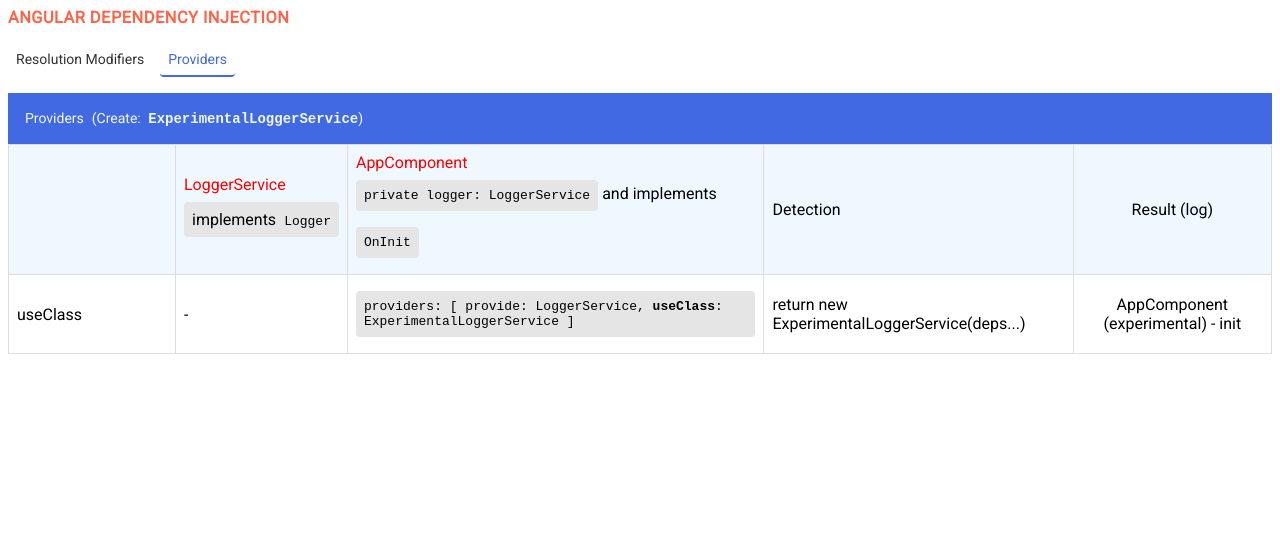
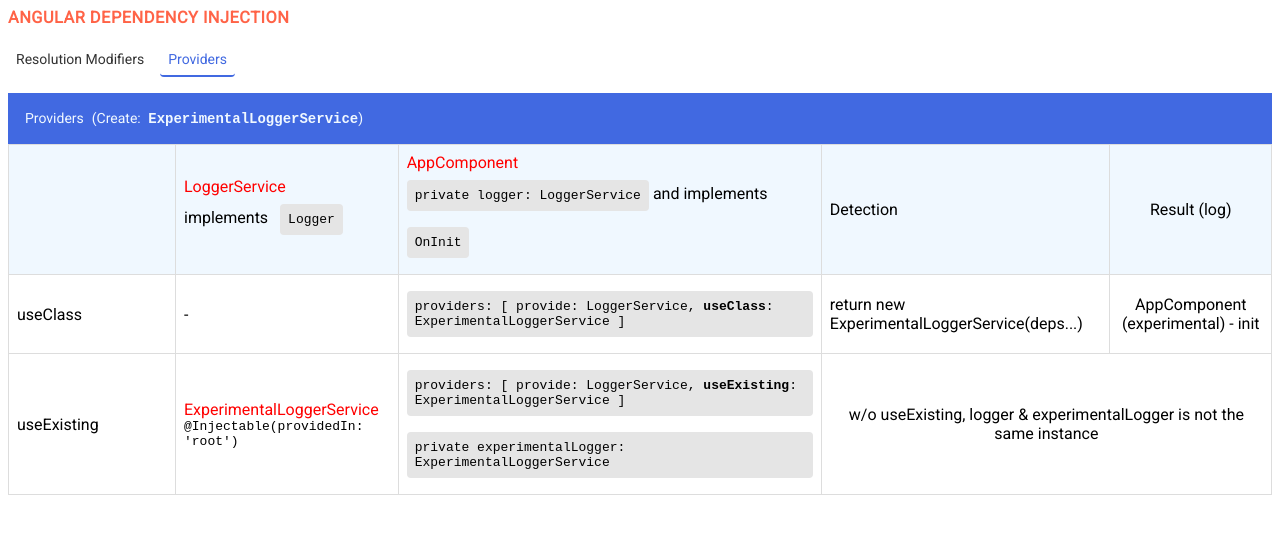
Before and after one commit to diosvo/angular-dependency-injection, an Angular app: page /providers in a window 1280 px wide. Shown: the top 534 px of the page. Built offline with nearby package versions, Linux system fonts and the light colour scheme.

Commit message:
useExisting

```diff
--- a/src/app/app.component.ts
+++ b/src/app/app.component.ts
@@ -8,7 +8,7 @@
   providers: [
     {
       provide: LoggerService,
-      useClass: ExperimentalLoggerService
+      useExisting: ExperimentalLoggerService
     }
   ]
 })
@@ -53,11 +53,27 @@
   /**
    * @description: [PROVIDERS]
    */
+  /**
+   *  @alias: useClass
+   */
+  // constructor(private logger: LoggerService) {}
 
-  constructor(private logger: LoggerService) {}
+  /**
+   *  @alias: useExisting
+   */
+  constructor(
+    private logger: LoggerService,
+    private experimentalLogger: ExperimentalLoggerService
+  ) {}
 
   ngOnInit(): void {
     this.logger.prefix = 'AppComponent';
     this.logger.log('init');
+
+    // w/o useExisting, the comparision is false
+    console.log(
+      'is instance the same:',
+      this.logger === this.experimentalLogger
+    );
   }
 }
--- a/src/app/experimental-logger.service.ts
+++ b/src/app/experimental-logger.service.ts
@@ -1,7 +1,9 @@
 import { Injectable } from '@angular/core';
 import { Logger } from './logger';
 
-@Injectable()
+@Injectable({
+  providedIn: 'root'
+})
 export class ExperimentalLoggerService implements Logger {
   prefix = 'root';
 
--- a/src/app/providers/providers.component.html
+++ b/src/app/providers/providers.component.html
@@ -10,8 +10,9 @@
     <td>
       <span style="color: red">LoggerService</span>
       <br>
-      <div class="bg-code">
-        implements<code class="ml-1">Logger</code>
+      implements
+      <div class="bg-code ml-1">
+        <code>Logger</code>
       </div>
     </td>
     <td>
@@ -49,5 +50,33 @@
       </td>
       <td>AppComponent (experimental) - init</td>
     </tr>
+
+    <!-- useExisting -->
+    <tr>
+      <td>useExisting</td>
+      <td>
+        <span style="color: red;">ExperimentalLoggerService</span>
+        <br>
+        <code>@Injectable(providedIn: 'root')</code>
+      </td>
+      <td>
+        <div class="bg-code">
+          <code>
+          providers: [
+            provide: LoggerService,
+            <b>useExisting</b>: ExperimentalLoggerService
+          ]
+          </code>
+        </div>
+        <div class="bg-code">
+          <code>
+          private experimentalLogger: ExperimentalLoggerService
+          </code>
+        </div>
+      </td>
+      <td colspan="2">
+        w/o useExisting, logger & experimentalLogger is not the same instance
+      </td>
+    </tr>
   </tbody>
 </table>
--- a/src/styles.css
+++ b/src/styles.css
@@ -60,6 +60,10 @@
   line-height: 2;
 }
 
+.mt-1 {
+  margin-top: 0.5rem;
+}
+
 .ml-1 {
   margin-left: 0.5rem;
 }
```
